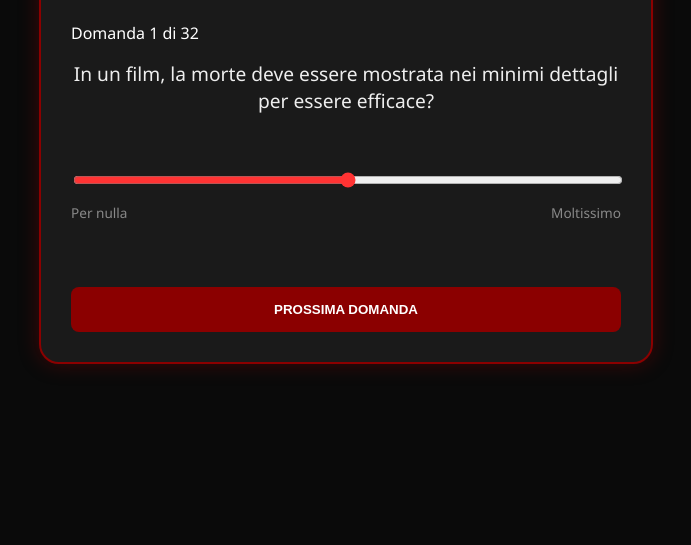
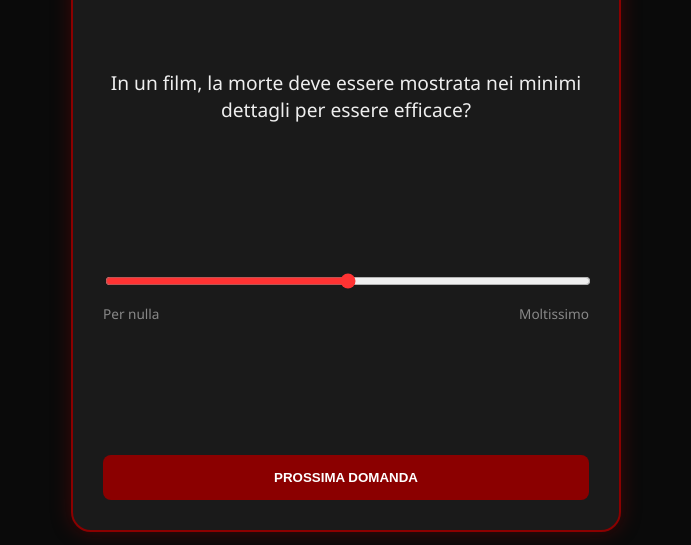
Before and after one commit to LionBlack88/Horror-Profiler, a plain HTML site: page index.html in a window 1280 px wide. Shown: the part 275-820 px from the top of the page, without its empty margins (294-985 px from the left). Drawn offline with Linux system fonts and the light colour scheme.

Commit message:
Update style.css

```diff
--- a/style.css
+++ b/style.css
@@ -1,18 +1,42 @@
 body {
   background-color: #0a0a0a;
-  margin: 0; display: flex; justify-content: center; align-items: center;
-  min-height: 100vh; font-family: 'Segoe UI', sans-serif;
+  margin: 0;
+  display: flex;
+  justify-content: center;
+  /* Modificato: allinea in alto per evitare oscillazioni se il contenuto cambia */
+  align-items: flex-start;
+  padding-top: 20px;
+  min-height: 100vh;
+  font-family: 'Segoe UI', sans-serif;
 }
 
 #horror-quiz-box {
-  max-width: 550px; width: 100%; padding: 30px;
-  background: #1a1a1a; color: #fff; border: 2px solid #8B0000;
-  border-radius: 20px; box-shadow: 0 0 20px rgba(139, 0, 0, 0.4);
+  max-width: 550px;
+  width: 100%;
+  /* AGGIUNTO: Altezza minima fissa per evitare lo scatto del grafico */
+  min-height: 720px;
+  padding: 30px;
+  background: #1a1a1a;
+  color: #fff;
+  border: 2px solid #8B0000;
+  border-radius: 20px;
+  box-shadow: 0 0 20px rgba(139, 0, 0, 0.4);
   transition: background-color 0.2s ease;
-  position: relative; overflow: hidden;
+  position: relative;
+  overflow: hidden;
+  /* Assicura che il padding non aumenti la dimensione totale */
+  box-sizing: border-box;
 }
 
 .blood-flash { background-color: #440000 !important; }
+
+/* Contenitore interno per distanziare meglio gli elementi durante il quiz */
+#quiz-container {
+  display: flex;
+  flex-direction: column;
+  min-height: 650px;
+  justify-content: space-between;
+}
 
 #question-wrapper { transition: all 0.3s ease; opacity: 1; transform: translateX(0); }
 .fade-out { opacity: 0; transform: translateX(-20px); }
```
